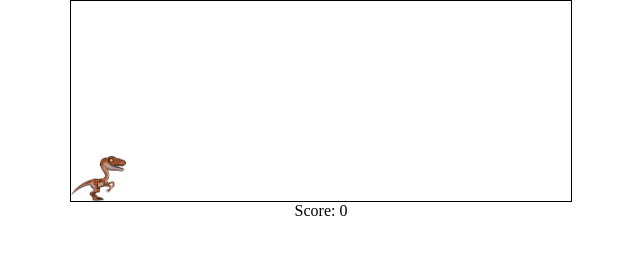
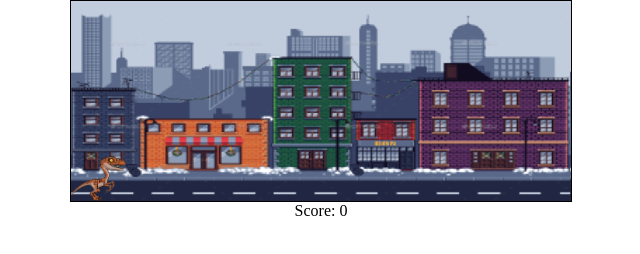
Before and after one commit to StyngerBee/jumpydinosaur, a plain HTML site: page index.html in a window 1280 px wide. Shown: the whole page, without its empty margins (319-959 px from the left). Drawn offline with Linux system fonts and the light colour scheme.

Commit message:
added background

```diff
--- a/style.css
+++ b/style.css
@@ -8,6 +8,7 @@
     height: 200px;
     border: 1px solid black;
     margin: auto;
+    background-image: url('./images/genericCity.png');
 }
 #character{
     width: auto;
```
Also changed, not shown: images/genericCity.png (added).
